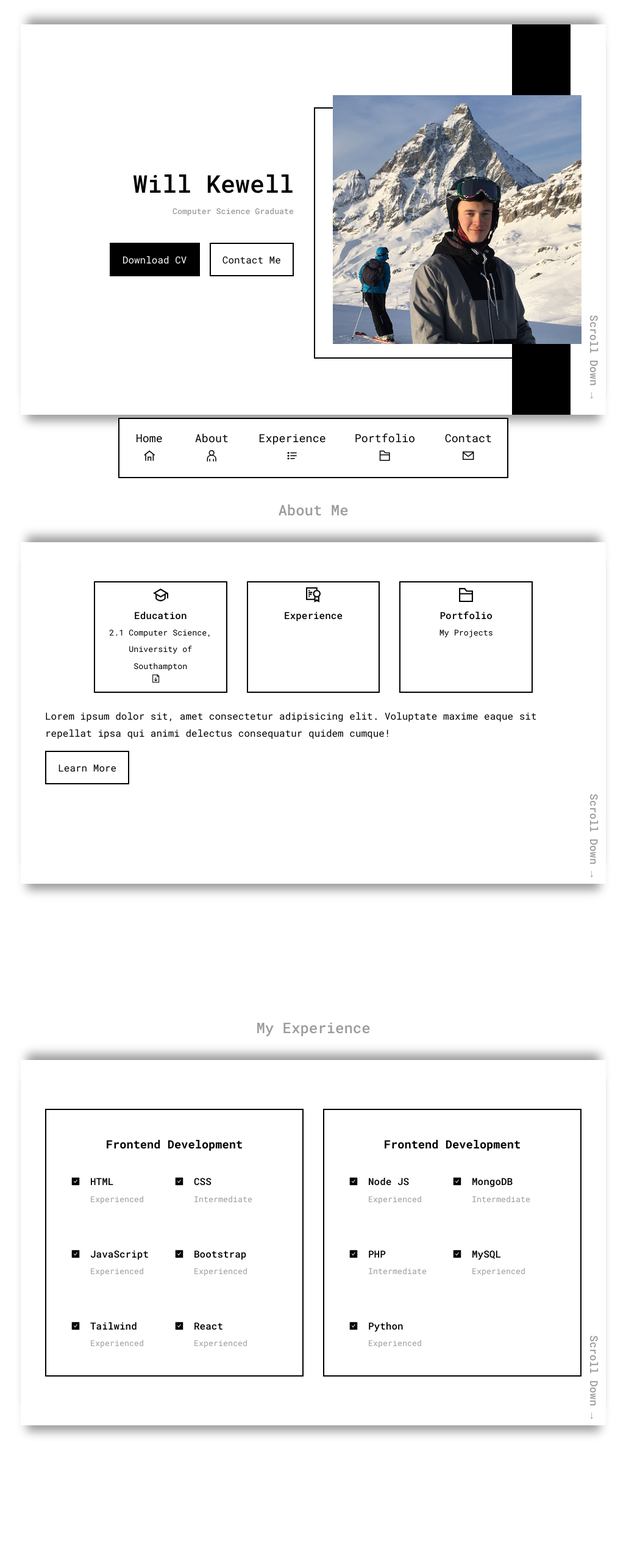
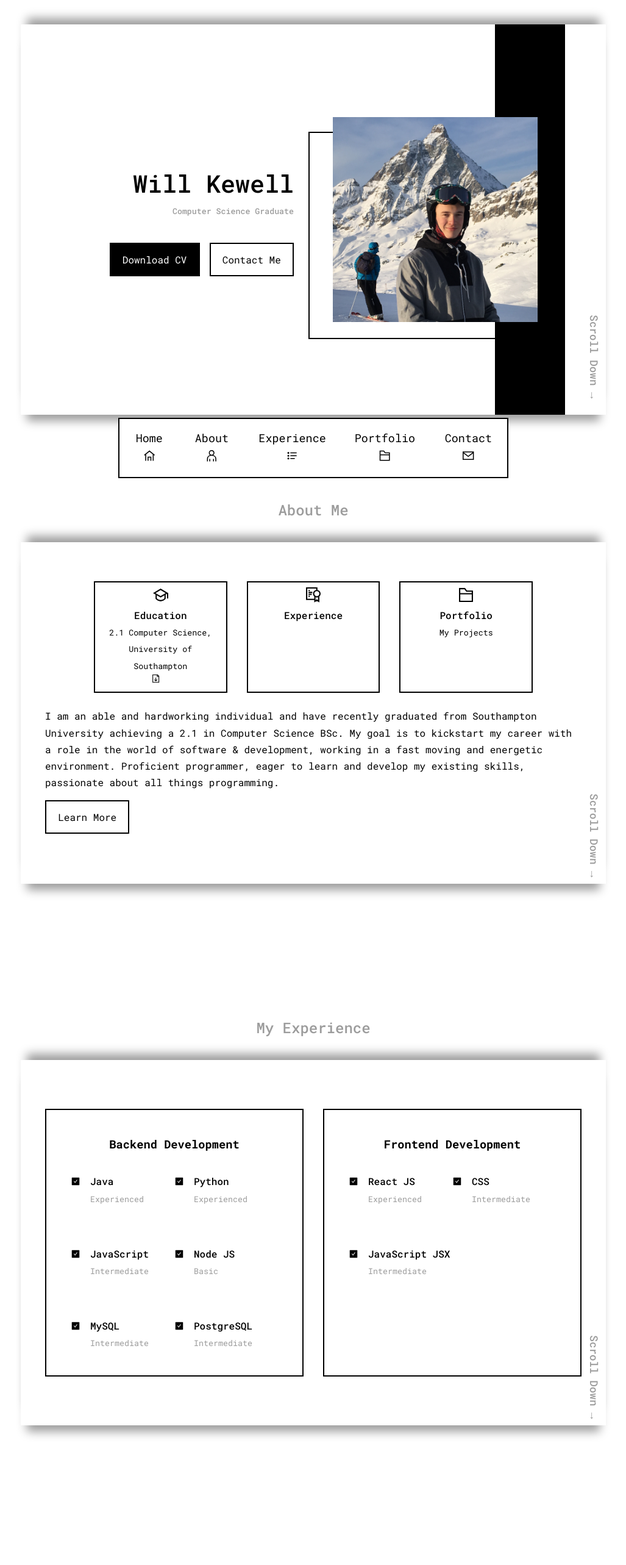
Before and after one commit to willkewell/willkewell.github.io, a React (Create React App) app: page / in a window 1280 px wide. Shown: the top 2566 px of the page at 61% size, without its empty margins (126-1153 px from the left). Built offline with nearby package versions, Linux system fonts and the light colour scheme.

Commit message:
About & experience content, header mobile resp.

```diff
--- a/src/components/about/About.jsx
+++ b/src/components/about/About.jsx
@@ -42,7 +42,7 @@ const About = () => {
                 </div>
 
                 <p>
-                    Lorem ipsum dolor sit, amet consectetur adipisicing elit. Voluptate maxime eaque sit repellat ipsa qui animi delectus consequatur quidem cumque!
+                I am an able and hardworking individual and have recently graduated from Southampton University achieving a 2.1 in Computer Science BSc.  My goal is to kickstart my career with a role in the world of software & development, working in a fast moving and energetic environment. Proficient programmer, eager to learn and develop my existing skills, passionate about all things programming.
                 </p>
 
                 <a href="#contact" className='btn btn-primary'>Learn More</a>
--- a/src/components/about/about.css
+++ b/src/components/about/about.css
@@ -85,4 +85,8 @@
     .about__cards {
         padding: 1.5rem 1.5rem;
     }
+
+    .about__card small {
+        font-size: 0.6rem;
+    }
 }
--- a/src/components/experience/Experience.jsx
+++ b/src/components/experience/Experience.jsx
@@ -9,48 +9,48 @@ const Experience = () => {
 
       <div className="container experience__container">
         <div className="experience__frontend">
-          <h3>Frontend Development</h3>
+          <h3>Backend Development</h3>
           <div className="experience__content">
             <article className='experience__details'>
               <AiFillCheckSquare className='experience__details-icon' />
               <div>
-                <h4>HTML</h4>
+                <h4>Java</h4>
                 <small className='text-light'>Experienced</small>
               </div>
             </article>
             <article className='experience__details'>
               <AiFillCheckSquare className='experience__details-icon' />
               <div>
-                <h4>CSS</h4>
+                <h4>Python</h4>
+                <small className='text-light'>Experienced</small>
+              </div>
+            </article>
+            <article className='experience__details'>
+              <AiFillCheckSquare className='experience__details-icon' />
+              <div>
+                <h4>JavaScript</h4>
                 <small className='text-light'>Intermediate</small>
               </div>
             </article>
             <article className='experience__details'>
               <AiFillCheckSquare className='experience__details-icon' />
               <div>
-                <h4>JavaScript</h4>
-                <small className='text-light'>Experienced</small>
+                <h4>Node JS</h4>
+                <small className='text-light'>Basic</small>
               </div>
             </article>
             <article className='experience__details'>
               <AiFillCheckSquare className='experience__details-icon' />
               <div>
-                <h4>Bootstrap</h4>
-                <small className='text-light'>Experienced</small>
+                <h4>MySQL</h4>
+                <small className='text-light'>Intermediate</small>
               </div>
             </article>
             <article className='experience__details'>
               <AiFillCheckSquare className='experience__details-icon' />
               <div>
-                <h4>Tailwind</h4>
-                <small className='text-light'>Experienced</small>
-              </div>
-            </article>
-            <article className='experience__details'>
-              <AiFillCheckSquare className='experience__details-icon' />
-              <div>
-                <h4>React</h4>
-                <small className='text-light'>Experienced</small>
+                <h4>PostgreSQL</h4>
+                <small className='text-light'>Intermediate</small>
               </div>
             </article>
           </div>
@@ -61,36 +61,22 @@ const Experience = () => {
               <article className='experience__details'>
                 <AiFillCheckSquare className='experience__details-icon' />
                 <div>
-                  <h4>Node JS</h4>
+                  <h4>React JS</h4>
                   <small className='text-light'>Experienced</small>
                 </div>
               </article>
               <article className='experience__details'>
                 <AiFillCheckSquare className='experience__details-icon' />
                 <div>
-                  <h4>MongoDB</h4>
+                  <h4>CSS</h4>
                   <small className='text-light'>Intermediate</small>
                 </div>
               </article>
               <article className='experience__details'>
                 <AiFillCheckSquare className='experience__details-icon' />
                 <div>
-                  <h4>PHP</h4>
+                  <h4>JavaScript JSX</h4>
                   <small className='text-light'>Intermediate</small>
-                </div>
-              </article>
-              <article className='experience__details'>
-                <AiFillCheckSquare className='experience__details-icon' />
-                <div>
-                  <h4>MySQL</h4>
-                  <small className='text-light'>Experienced</small>
-                </div>
-              </article>
-              <article className='experience__details'>
-                <AiFillCheckSquare className='experience__details-icon' />
-                <div>
-                  <h4>Python</h4>
-                  <small className='text-light'>Experienced</small>
                 </div>
               </article>
             </div>
--- a/src/components/experience/experience.css
+++ b/src/components/experience/experience.css
@@ -69,6 +69,7 @@
     .experience__container {
         /* height: 80vh; */
         grid-template-columns: 1fr;
+        grid-template-rows: 1fr 1fr;
         padding: 1.5rem 1.5rem;
         font-size: 0.6rem;
     }
--- a/src/components/header/header.css
+++ b/src/components/header/header.css
@@ -7,12 +7,10 @@ header {
 
 .header__container {
     height: 80vh;
-    padding: 0 2.5rem 0 2.5rem;
     align-items: center;
     justify-content: center;
     display: flex;
     position: relative;
-    /* gap: 4rem; */
 }
 
 .header__content {
@@ -20,10 +18,10 @@ header {
     width: 50%;
     display: flex;
     flex-direction: column;
-    justify-items: end;
+    /* justify-items: end; */
     text-align: right;
     position: relative;
-    padding-right: 2rem;
+    margin-right: 4rem;
 }
 
 /* CTA STYLING */
@@ -40,12 +38,7 @@ header {
     min-height: 0;
     height: 100%;
     width: 50%;
-    margin-left: 4rem;
     z-index: 2;
-}
-
-.header__content {
-    padding-right: 0;
 }
 
 .header__me-image {
@@ -54,6 +47,7 @@ header {
     top: 50%;
     transform: translateY(-50%);
     z-index: 2;
+    margin-right: 25%;
 }
 
 .header__me-image img{
@@ -66,19 +60,18 @@ header {
     background: transparent;
     border: 2px solid;
     width: 100%;
-    /* height: 500px; */
     padding-top: 100%;
-    left: -7.5%;
-    top: 5%;
+    left: -2.5rem;
+    top: 1.5rem;
     z-index: 1;
 }
 
 .header__container-deco {
     position: absolute;
     background: black;
-    width: 10%;
+    width: 12%;
     height: 100%;
-    right: 6%;
+    right: 7%;
     top: 0;
     z-index: 1;
 }
@@ -95,27 +88,24 @@ header {
 /* MEDIA QUERIES (TABLET DEVICES) */
 @media screen and (max-width: 1024px) {
     header {
-        /* height: 100vh; */
         padding-top: 2rem;
-        /* padding: 2rem; */
     }
 
     .header__container {
-        /* height: 80vh; */
-        display: flex;
         position: relative;
         flex-direction: column;
-        /* justify-content: center;/ */
+        justify-content: end;
         margin-top: 6rem;
-        gap: 1rem;
+        gap: 4rem;
     }
 
     .header__content {
         /* width: min-content; */
-        height: 30%;
+        height: 40%;
         text-align: center;
         margin: 0 2rem;
         /* margin-bottom: 2rem; */
+        justify-content: end;
     }
 
     .cta {
@@ -123,20 +113,22 @@ header {
     }
 
     .header__me {
-        height: 70%;
+        height: 60%;
+        width: auto;
         display: flex;
-        height: auto;
+        /* height: 50%; */
         /* padding-top: 4rem; */
         /* margin-top: 4rem; */
         margin-left: 0;
         /* position: relative; */
         justify-content: center;
-        align-items: start;
+        align-items: center;
     }
 
     .header__me-image {
-        display: flex;
-        max-width: 250px;
+        /* display: flex; */
+        margin: 0 4rem 12rem 4rem;
+        max-width: 400px;
     }
 
     .header__container-deco {
@@ -166,6 +158,14 @@ header {
         padding-top: 0;
     }
 
+    .header__content {
+        height: 50%;
+    }
+
+    .header__me {
+        height: 50%;
+    }
+
     .scroll__down {
         display: none;
     }
```
